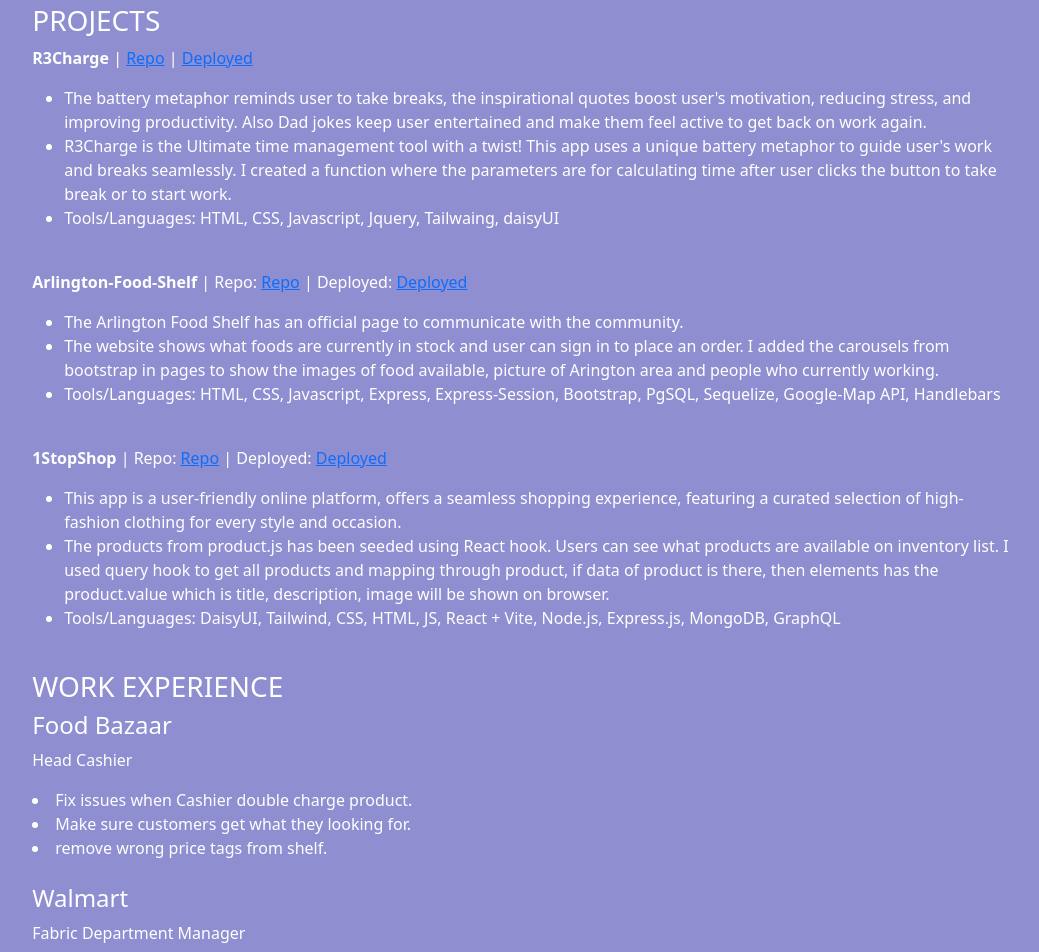
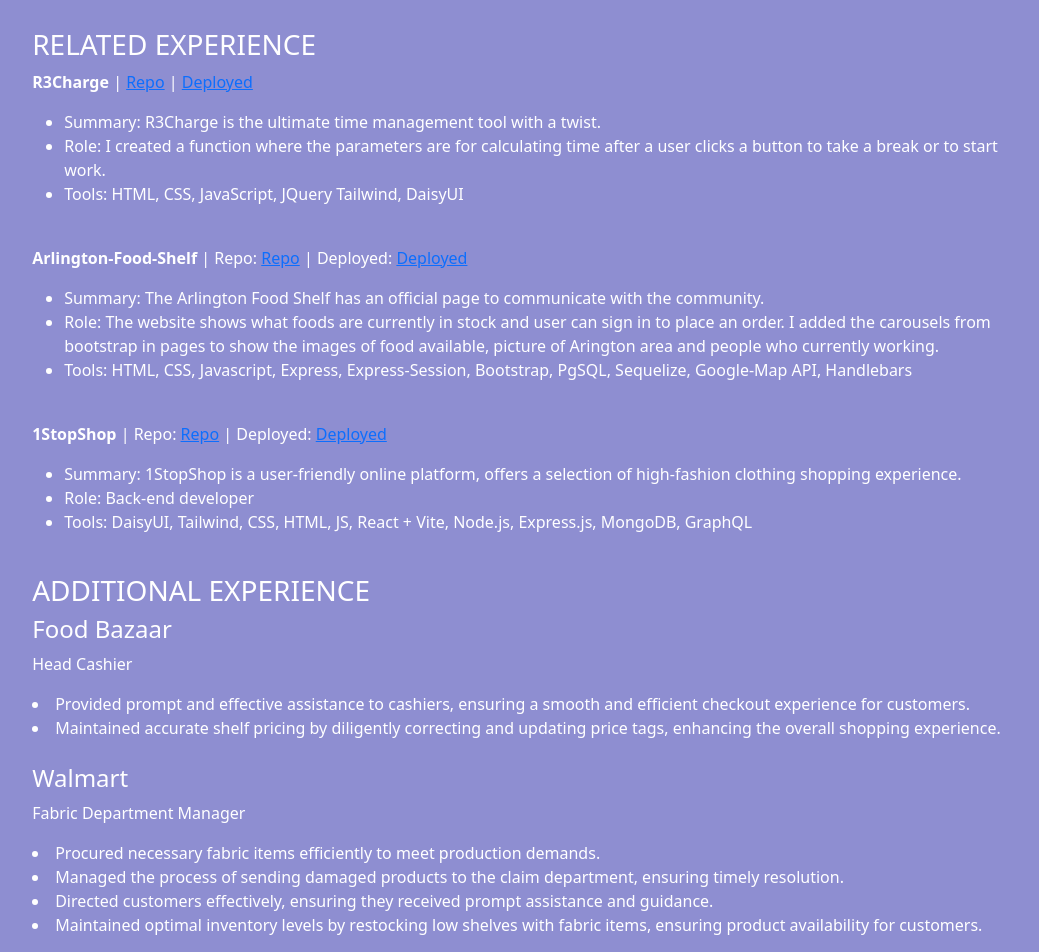
Before and after one commit to Pematamang111/Portfolio, a React (Vite) app: page /resume in a window 1280 px wide. Shown: the part 540-1492 px from the top of the page, without its empty margins (147-1186 px from the left). Built offline with nearby package versions, Linux system fonts and the light colour scheme.

Commit message:
add new summary in resume

```diff
--- a/src/pages/ResumePage.jsx
+++ b/src/pages/ResumePage.jsx
@@ -20,9 +20,11 @@
 
 			<section className="summary">
 				<p>
-					Motivated tech professional and problem solver with a background in
-					big data. Experience with analytical thinking, project management,
-					strong learn skills, and execellent verbal and written communication.
+					Full Stack Developer with a certificate in Full Stack Web Development
+					from the Columbia University Coding Boot Camp. Innovative
+					problem-solver who is passionate about developing apps with a focus on
+					mobile-first design and development. Strengths in creativity,
+					teamwork, and building projects from ideation to execution.
 				</p>
 			</section>
 			<br />
@@ -38,7 +40,7 @@
 			</section>
 			<br />
 			<section className="projects">
-				<h3>PROJECTS</h3>
+				<h3>RELATED EXPERIENCE</h3>
 				<p>
 					<b>R3Charge</b> |{' '}
 					<a href="https://github.com/Stewpra/R3Charge.git">Repo</a> |{' '}
@@ -46,21 +48,13 @@
 				</p>
 				<ul>
 					<li>
-						The battery metaphor reminds user to take breaks, the inspirational
-						quotes boost user's motivation, reducing stress, and improving
-						productivity. Also Dad jokes keep user entertained and make them
-						feel active to get back on work again.
+						Summary: R3Charge is the ultimate time management tool with a twist.
 					</li>
 					<li>
-						R3Charge is the Ultimate time management tool with a twist! This app
-						uses a unique battery metaphor to guide user's work and breaks
-						seamlessly. I created a function where the parameters are for
-						calculating time after user clicks the button to take break or to
-						start work.
+						Role: I created a function where the parameters are for calculating
+						time after a user clicks a button to take a break or to start work.
 					</li>
-					<li>
-						Tools/Languages: HTML, CSS, Javascript, Jquery, Tailwaing, daisyUI
-					</li>
+					<li>Tools: HTML, CSS, JavaScript, JQuery Tailwind, DaisyUI</li>
 				</ul>
 				<br />
 				<p>
@@ -72,18 +66,18 @@
 				</p>
 				<ul>
 					<li>
-						The Arlington Food Shelf has an official page to communicate with
-						the community.
+						Summary: The Arlington Food Shelf has an official page to
+						communicate with the community.
 					</li>
 					<li>
-						The website shows what foods are currently in stock and user can
-						sign in to place an order. I added the carousels from bootstrap in
-						pages to show the images of food available, picture of Arington area
-						and people who currently working.{' '}
+						Role: The website shows what foods are currently in stock and user
+						can sign in to place an order. I added the carousels from bootstrap
+						in pages to show the images of food available, picture of Arington
+						area and people who currently working.{' '}
 					</li>
 					<li>
-						Tools/Languages: HTML, CSS, Javascript, Express, Express-Session,
-						Bootstrap, PgSQL, Sequelize, Google-Map API, Handlebars{' '}
+						Tools: HTML, CSS, Javascript, Express, Express-Session, Bootstrap,
+						PgSQL, Sequelize, Google-Map API, Handlebars{' '}
 					</li>
 				</ul>
 				<br />
@@ -94,42 +88,56 @@
 				</p>
 				<ul>
 					<li>
-						This app is a user-friendly online platform, offers a seamless
-						shopping experience, featuring a curated selection of high-fashion
-						clothing for every style and occasion.
+						Summary: 1StopShop is a user-friendly online platform, offers a
+						selection of high-fashion clothing shopping experience.
 					</li>
+					<li>Role: Back-end developer</li>
 					<li>
-						The products from product.js has been seeded using React hook. Users
-						can see what products are available on inventory list. I used query
-						hook to get all products and mapping through product, if data of
-						product is there, then elements has the product.value which is
-						title, description, image will be shown on browser.
-					</li>
-					<li>
-						Tools/Languages: DaisyUI, Tailwind, CSS, HTML, JS, React + Vite,
-						Node.js, Express.js, MongoDB, GraphQL
+						Tools: DaisyUI, Tailwind, CSS, HTML, JS, React + Vite, Node.js,
+						Express.js, MongoDB, GraphQL
 					</li>
 				</ul>
 			</section>
 			<br />
-            <section className='work-experience'>
-                <h3>WORK EXPERIENCE</h3>
+			<section className="work-experience">
+				<h3>ADDITIONAL EXPERIENCE</h3>
 				<h4>Food Bazaar</h4>
 				<p>Head Cashier</p>
-                 <li>Fix issues when Cashier double charge product.</li>
-                 <li>Make sure customers get what they looking for.</li>
-                 <li>remove wrong price tags from shelf.</li>
+				<li>
+					Provided prompt and effective assistance to cashiers, ensuring a
+					smooth and efficient checkout experience for customers.
+				</li>
+				<li>
+					{' '}
+					Maintained accurate shelf pricing by diligently correcting and
+					updating price tags, enhancing the overall shopping experience.
+				</li>
+
 				<br />
 				<h4>Walmart</h4>
 				<p>Fabric Department Manager</p>
-                 <li>Get all needed fabric items before runs out.</li>
-                 <li>Claim damage product.</li>
+				<li>
+					{' '}
+					Procured necessary fabric items efficiently to meet production
+					demands.
+				</li>
+				<li>
+					Managed the process of sending damaged products to the claim
+					department, ensuring timely resolution.
+				</li>
+				<li>
+					Directed customers effectively, ensuring they received prompt
+					assistance and guidance.
+				</li>
+				<li>
+					Maintained optimal inventory levels by restocking low shelves with
+					fabric items, ensuring product availability for customers.
+				</li>
 			</section>
 			<br />
 			<section className="education">
 				<h3>EDUCATION</h3>
 				<p>University: Columbia Engineering Boot Camp, Feb 2024 - May 2024</p>
-
 			</section>
 		</div>
 	);
```
Lines whose indentation alone changed are shown as unchanged.
